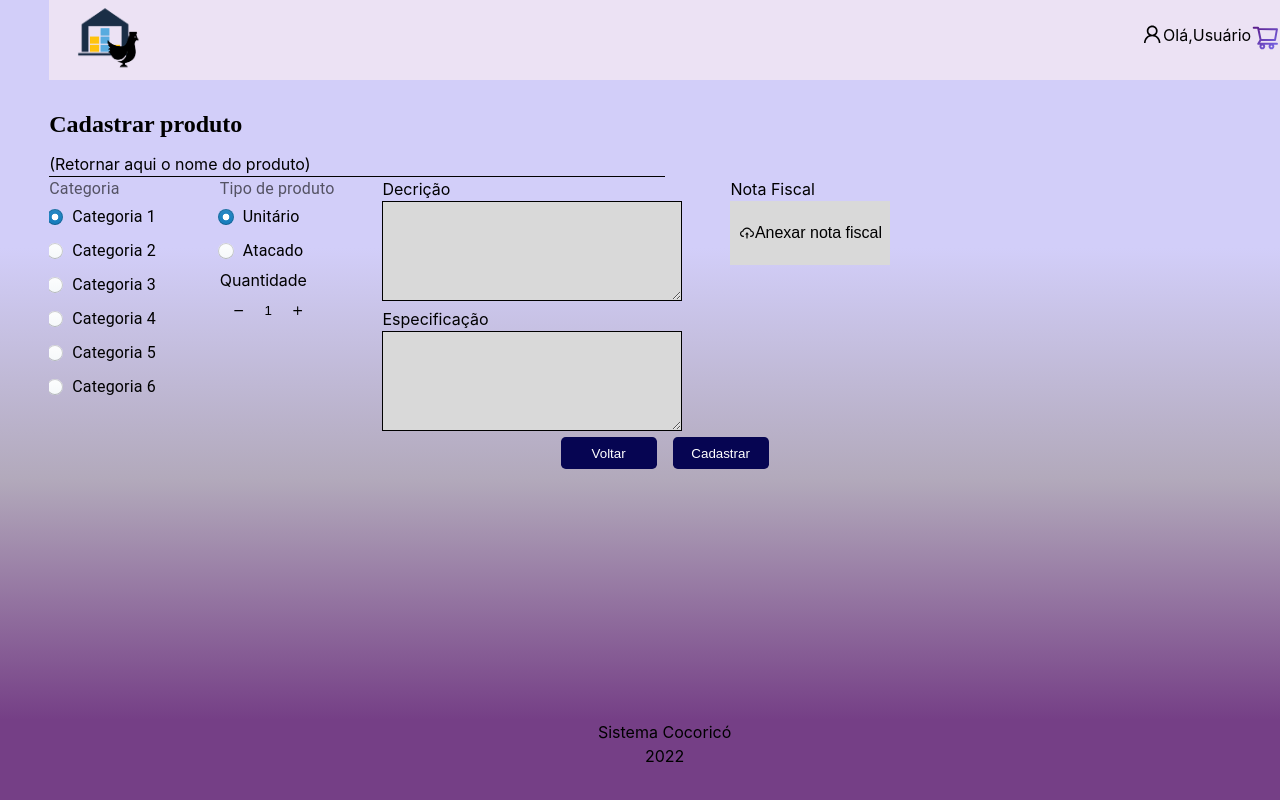
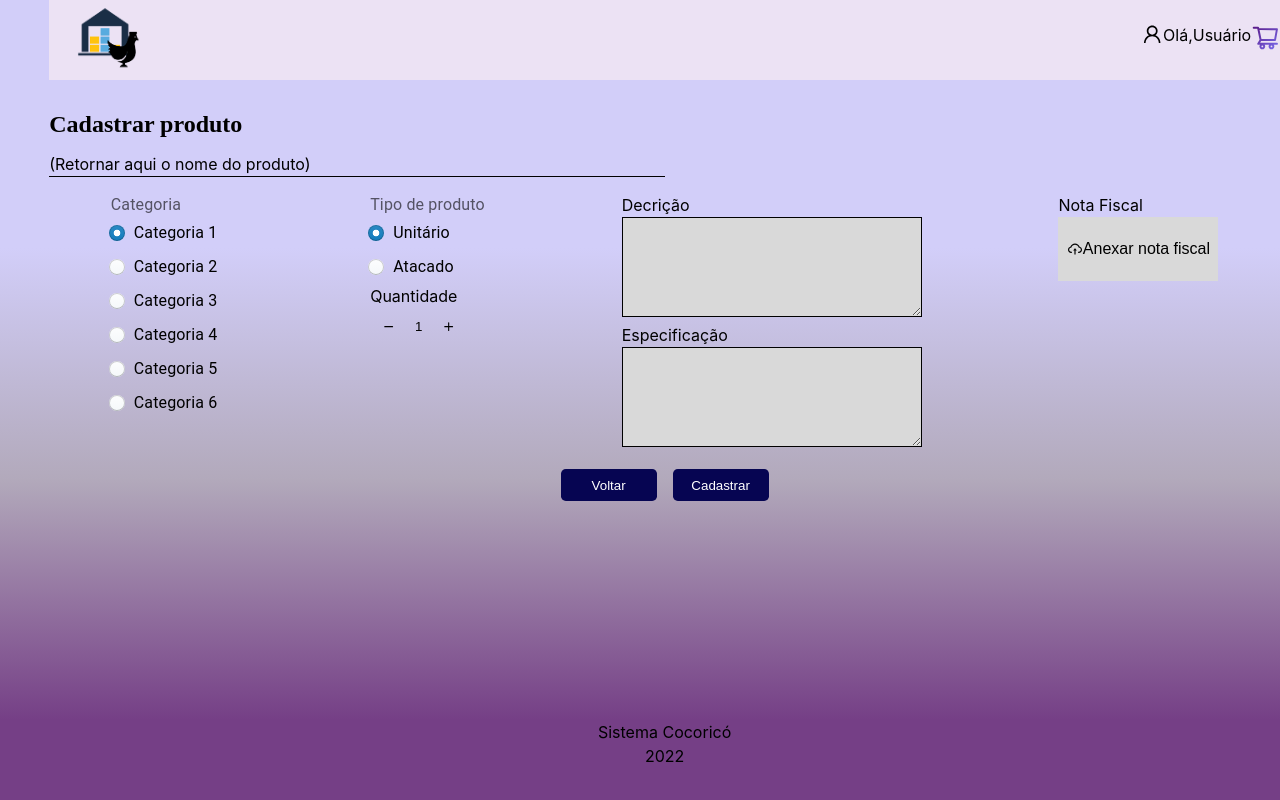
Before and after one commit to MariaClaraAmorim/new-ppa-project, a React (Vite) app: page /admin/cadastrar-produto in a window 1280 px wide. Built offline with nearby package versions, Linux system fonts and the light colour scheme.

Commit message:
refactor: estilo grid cadastrar produto

```diff
--- a/src/pages/Admin/CadProduto/styles.module.css
+++ b/src/pages/Admin/CadProduto/styles.module.css
@@ -18,9 +18,11 @@
 .grid {
   display: flex;
   gap: 3rem;
+  padding: 1rem 5%;
+  justify-content: space-between;
 }
 
-@media screen and (max-width: 500px) {
+@media screen and (max-width: 900px) {
   .grid {
     flex-wrap: wrap;
   }
```
